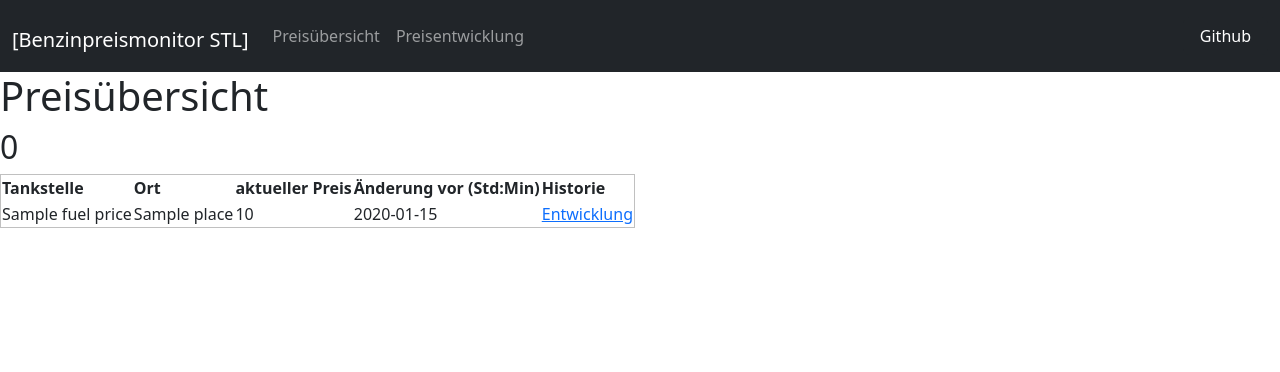
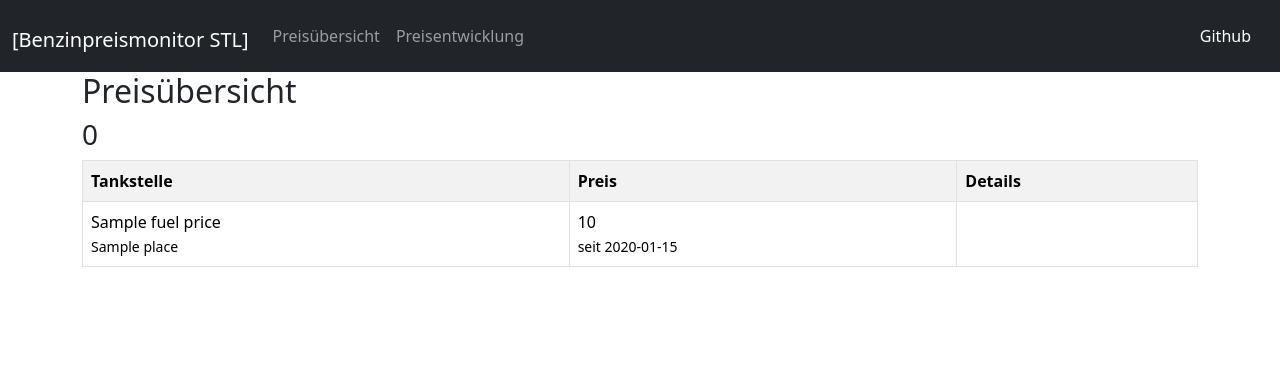
Before and after one commit to SeifertDaniel/fuellogger, a PHP site: template Templates/pages/bestPriceList.html.twig in a window 1280 px wide. Shown: the top 372 px of the page. Run offline with PHP 8.4, Linux system fonts and the light colour scheme; the template is opened without the code that fills it: most values are stand-ins (such as "Sample title", 1, 10 or a date in 2020); some libraries are stand-ins or nearby versions.

Commit message:
format price overview

```diff
--- a/Templates/pages/bestPriceList.html.twig
+++ b/Templates/pages/bestPriceList.html.twig
@@ -3,29 +3,41 @@
 {% block title %}Preis&uuml;bersicht{% endblock %}
 
 {% block content %}
-    <h1>Preis&uuml;bersicht</h1>
+    <div class="container">
+        <h2>Preis&uuml;bersicht</h2>
 
+        <div class="row">
             {% for fuelType,priceList in fuelPrices %}
-        <h2>{{ fuelType|capitalize }}</h2>
+                <div class="col-sm">
+                    <h3>{{ fuelType|capitalize }}</h3>
 
-        <table style='border: 1px solid silver'>
+                    <table class="table table-bordered table-striped">
                         <tr>
                             <th>Tankstelle</th>
-                <th>Ort</th>
-                <th>aktueller Preis</th>
-                <th>&Auml;nderung vor (Std:Min)</th>
-                <th>Historie</th>
+                            <th>Preis</th>
+                            <th>Details</th>
                         </tr>
 
                         {% for priceItem in priceList %}
                             <tr>
-                    <td>{{ priceItem.name }}</td>
-                    <td>{{ priceItem.place }}</td>
-                    <td>{{ priceItem.price }}</td>
-                    <td>{{ priceItem.timediff }}</td>
-                    <td><a href='index.php?cl=stationPriceList&stationId={{ priceItem.id }}'>Entwicklung</a></td>
+                                <td>
+                                    {{ priceItem.name }}<br>
+                                    <small>{{ priceItem.place }}</small>
+                                </td>
+                                <td>
+                                    {{ priceItem.price }}<br>
+                                    <small class="text-nowrap">seit {{ priceItem.timediff }}</small>
+                                </td>
+                                <td class="text-center">
+                                    <a href='index.php?cl=stationPriceList&stationId={{ priceItem.id }}'>
+                                        <i class="fa-solid fa-circle-info"></i>
+                                    </a>
+                                </td>
                             </tr>
                         {% endfor %}
                     </table>
+                </div>
             {% endfor %}
+        </div>
+    </div>
 {% endblock %}
```
Lines whose indentation alone changed are shown as unchanged.
